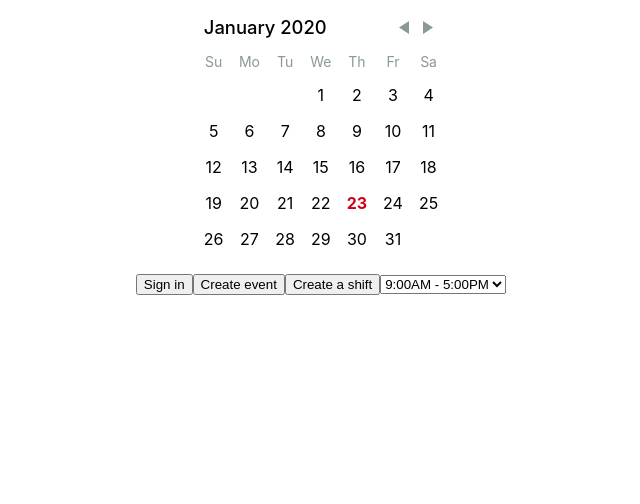
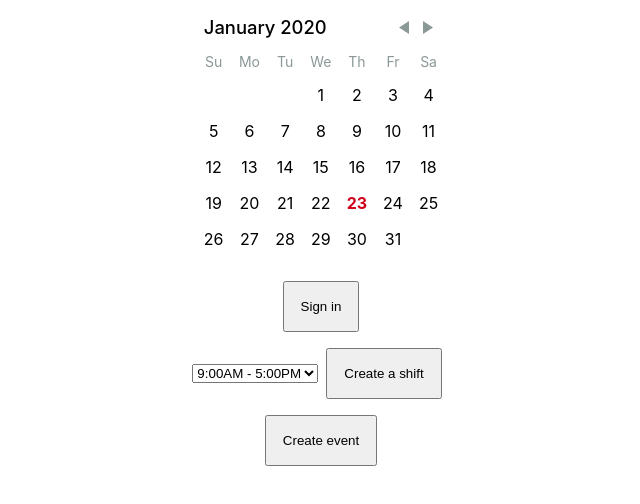
Before and after one commit to Fullchee/calendar-shifts, a React (Create React App) app: page / in a window 1280 px wide. Shown: the top 504 px of the page, without its empty margins (319-959 px from the left). Built offline with nearby package versions, Linux system fonts and the light colour scheme.

Commit message:
Reorder the components

```diff
--- a/src/App.css
+++ b/src/App.css
@@ -36,3 +36,8 @@
     transform: rotate(360deg);
   }
 }
+
+button {
+  padding: 1rem;
+  margin: 0.5rem;
+}
--- a/src/components/Dropdown.js
+++ b/src/components/Dropdown.js
@@ -19,7 +19,13 @@ export default class Dropdown extends React.Component {
   };
   render() {
     return (
-      <select name="shifts" id="shift-select" onChange={this.props.onChange}>
+      <select
+        placeholder="lksjfdlk"
+        defaultValue="sldjflkdsf"
+        name="shifts"
+        id="shift-select"
+        onChange={this.props.onChange}
+      >
         <option disabled value="">
           --Shifts--
         </option>
--- a/src/components/Home.js
+++ b/src/components/Home.js
@@ -82,9 +82,10 @@ export default class Home extends React.Component {
           selectedDays={this.state.selectedDays}
           onUpdate={this.updateSelectedDays}
         ></Calendar>
+        <div>
           <button onClick={() => ApiCalendar.handleAuthClick()}>Sign in</button>
-        <button onClick={this.createEvent}>Create event</button>
-        <button onClick={this.showShiftEditor}>Create a shift</button>
+        </div>
+        <div>
           <Dropdown
             title="Select shift"
             list={this.state.shifts}
@@ -92,11 +93,14 @@ export default class Home extends React.Component {
               this.setState({ selectedShift: JSON.parse(e.target.value) })
             }
           ></Dropdown>
+          <button onClick={this.showShiftEditor}>Create a shift</button>
+        </div>
         <ShiftEditor
           isVisible={this.state.showTimeRange}
           onCreate={this.createShift}
           onClose={() => this.setState({ showTimeRange: false })}
         ></ShiftEditor>
+        <button onClick={this.createEvent}>Create event</button>
       </>
     );
   }
```
Also changed, not shown: 1 other file (tests, documents, lock files or other folders). Lines whose indentation alone changed are shown as unchanged.
